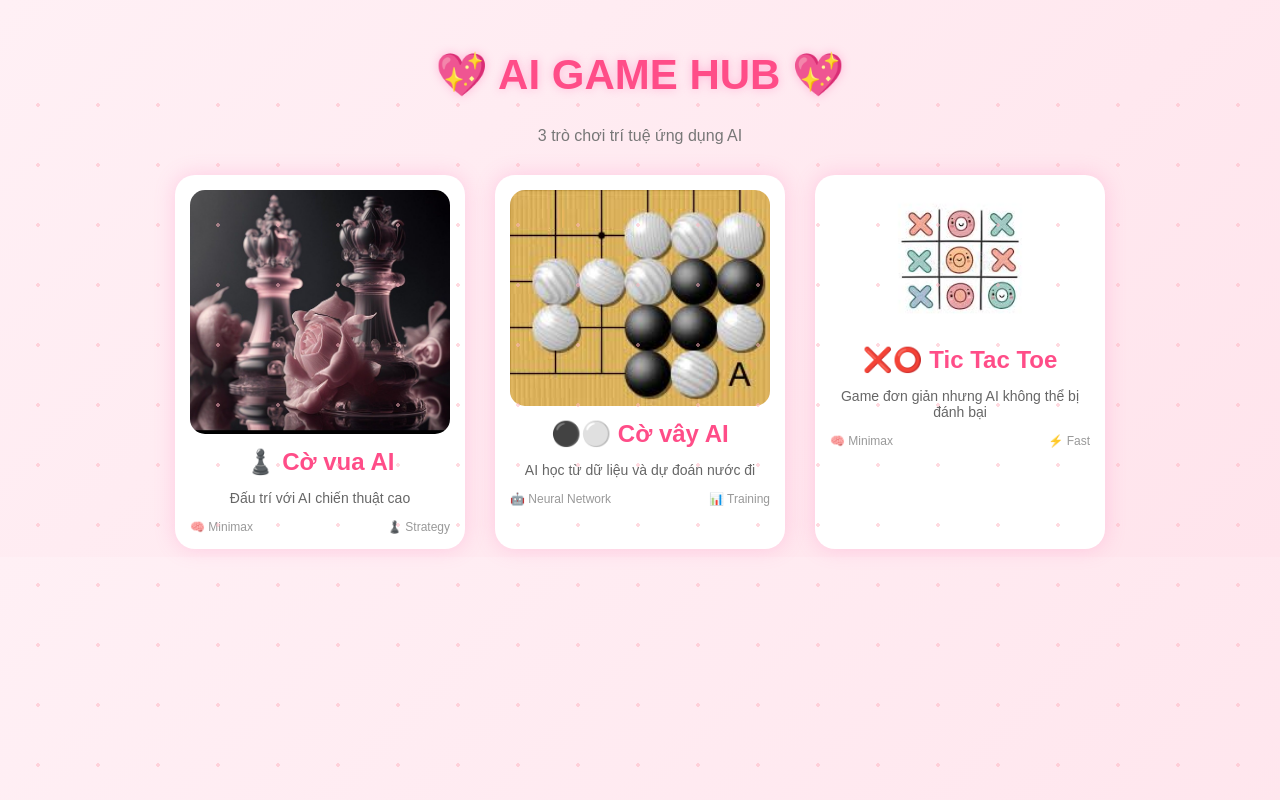
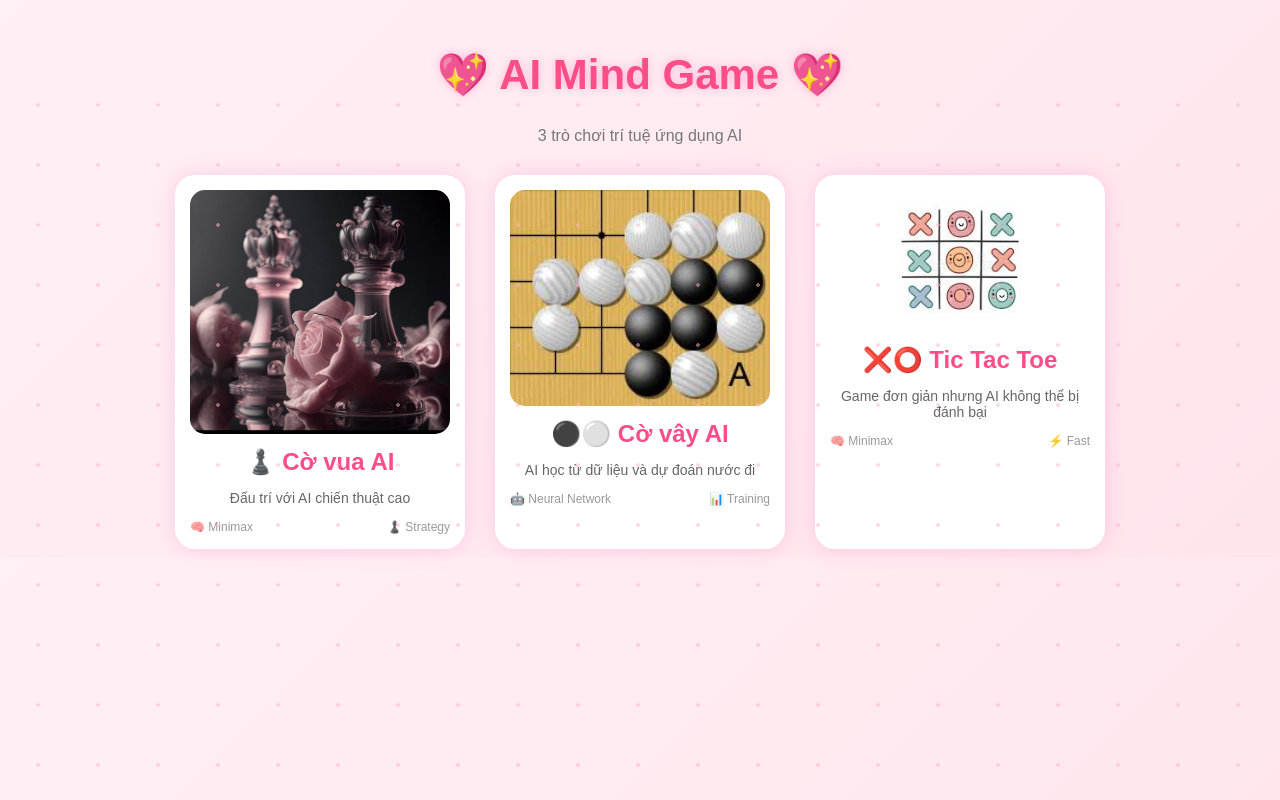
Before and after one commit to NTQuyen103/games-qiqi, a plain HTML site: page index.html in a window 1280 px wide. Drawn offline with Linux system fonts and the light colour scheme.

Commit message:
sửa index

```diff
--- a/index.html
+++ b/index.html
@@ -9,7 +9,7 @@
 
     <div class="sparkles"></div>
 
-    <h1>💖 AI GAME HUB 💖</h1>
+    <h1>💖 AI Mind Game 💖</h1>
     <p class="subtitle">3 trò chơi trí tuệ ứng dụng AI</p>
 
     <div class="menu">
```
